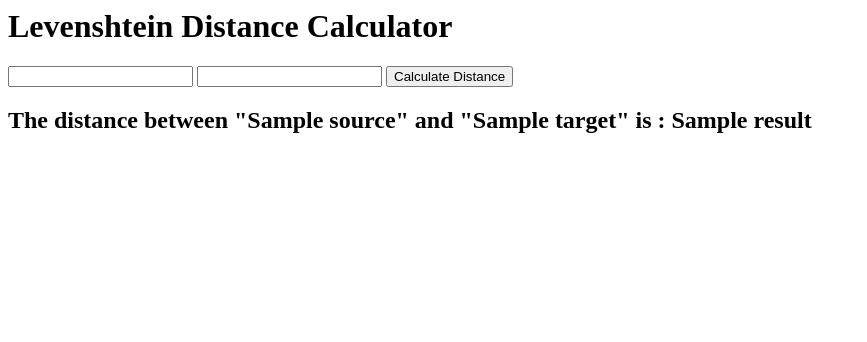
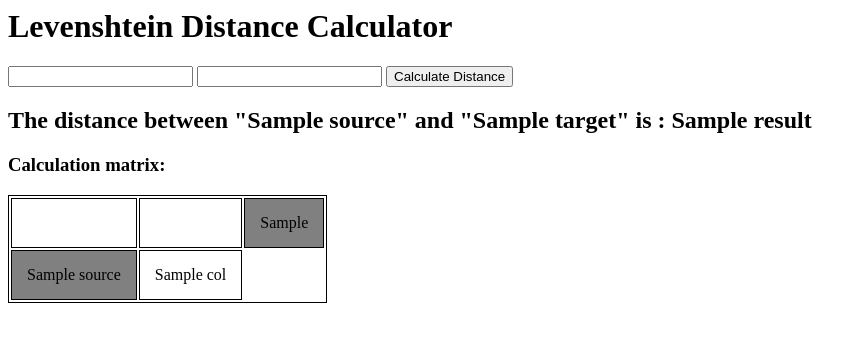
Before and after one commit to keeyeong/canknowbee, a Django app: template levenshtein_distance/templates/main/index.html in a window 1280 px wide. Shown: the top 342 px of the page, without its empty margins (0-867 px from the left). Run offline with Django 3.2, Linux system fonts and the light colour scheme; the template is opened without the code that fills it: most values are stand-ins (such as "Sample title", 1, 10 or a date in 2020).

Commit message:
cleanup + make it look nicer

```diff
--- a/levenshtein_distance/templates/main/index.html
+++ b/levenshtein_distance/templates/main/index.html
@@ -1,12 +1,50 @@
+<style>
+    table, th, td {
+        border: 1px solid black;
+    }
+
+    th, td {
+        padding: 15px;
+        text-align: left;
+    }
+
+    .original-text {
+        background-color: grey;
+    }
+</style>
+
 <h1>Levenshtein Distance Calculator</h1>
 
 <form action="{% url 'index' %}" method="post">
     {% csrf_token %}
     <input type="text" name="source"/>
     <input type="text" name="target"/>
-    <input type="submit" value="Calculate Distance" />
+    <input type="submit" value="Calculate Distance"/>
 </form>
 
 {% if result %}
+{% load index %}
 <h2>The distance between &quot;{{ source }}&quot; and &quot;{{ target }}&quot; is : {{ result }}</h2>
+<h3>Calculation matrix:</h3>
+<table>
+    <tr>
+        <td></td>
+        <td></td>
+        {% for target_char in target %}
+        <td class="original-text">{{ target_char }}</td>
+        {% endfor %}
+    </tr>
+    {% for row in matrix %}
+    <tr>
+        {% if row.0 == 0 %}
+        <td></td>
+        {% else %}
+        <td class="original-text">{{ source |index:row.0}}</td>
+        {% endif %}
+        {% for col in row %}
+        <td>{{ col }}</td>
+        {% endfor %}
+    </tr>
+    {% endfor %}
+</table>
 {% endif %}
--- /dev/null
+++ b/levenshtein_distance/templatetags/index.py
@@ -0,0 +1,8 @@
+from django import template
+
+register = template.Library()
+
+
+@register.filter
+def index(source_list, i):
+    return source_list[int(i) - 1]
--- a/levenshtein_distance/views.py
+++ b/levenshtein_distance/views.py
@@ -17,9 +17,11 @@ class MainView(TemplateView):
         return render(request, 'main/index.html', context)
 
     def post(self, request):
+        result = calculate(request.POST['source'], request.POST['target'])
         context = {
             'source': request.POST['source'],
             'target': request.POST['target'],
-            'result': calculate(request.POST['source'], request.POST['target'])
+            'result': result[0],
+            'matrix': result[1]
         }
         return render(request, 'main/index.html', context)
```
Also changed, not shown: levenshtein_distance/service.py (+9 -20 lines), levenshtein_distance/tests.py (+14 -11 lines), requirements.txt (+4 -13 lines).
